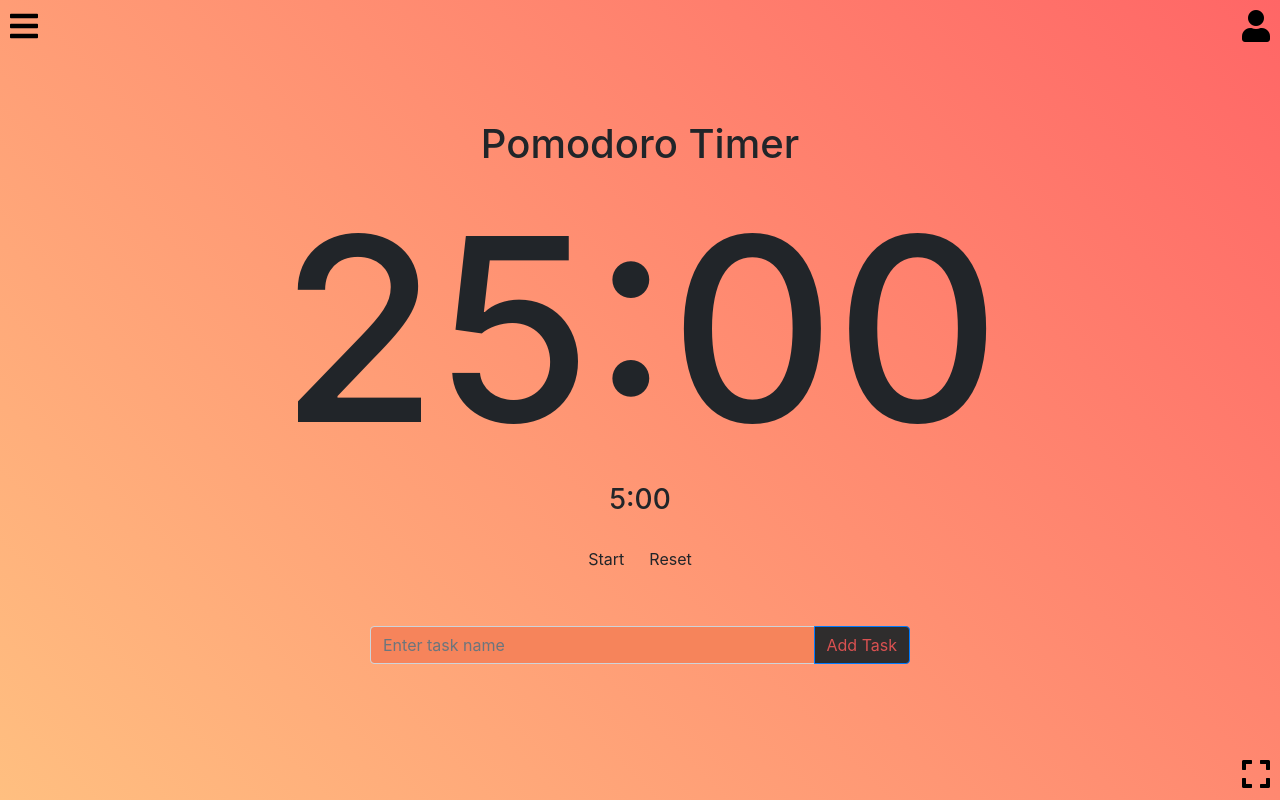
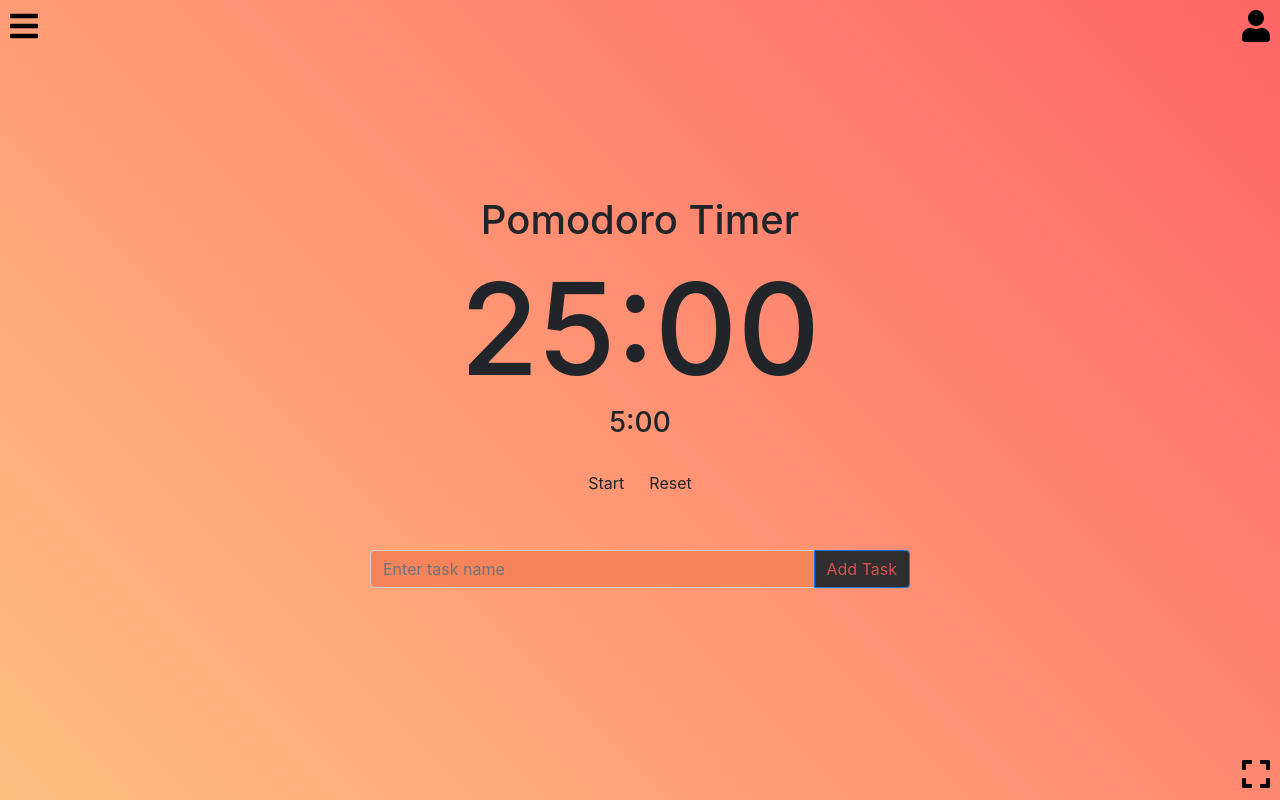
Before and after one commit to keza95/pomodoro-timer-app, a plain HTML site: page micro-services/session-service/index.html in a window 1280 px wide. Drawn offline with nearby package versions, Linux system fonts and the light colour scheme.

Commit message:
Added db

```diff
--- a/micro-services/session-service/static/css/styles.css
+++ b/micro-services/session-service/static/css/styles.css
@@ -67,7 +67,7 @@ body {
 }
 
 .timer {
-  font-size: 20vw;
+  font-size: 10vw;
   display: flex;
   justify-content: center;
   padding: 0;
```
Also changed, not shown: 1 other file.
